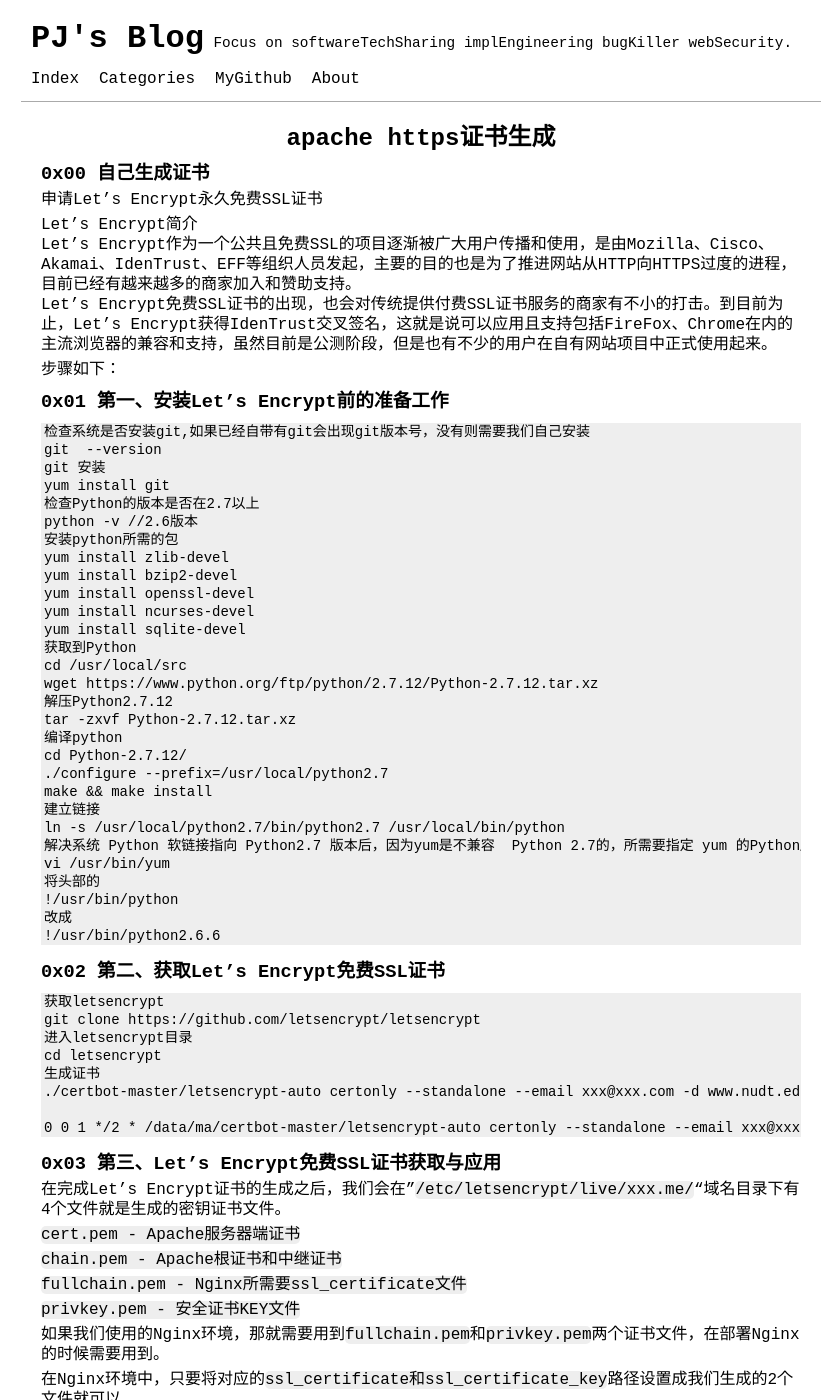
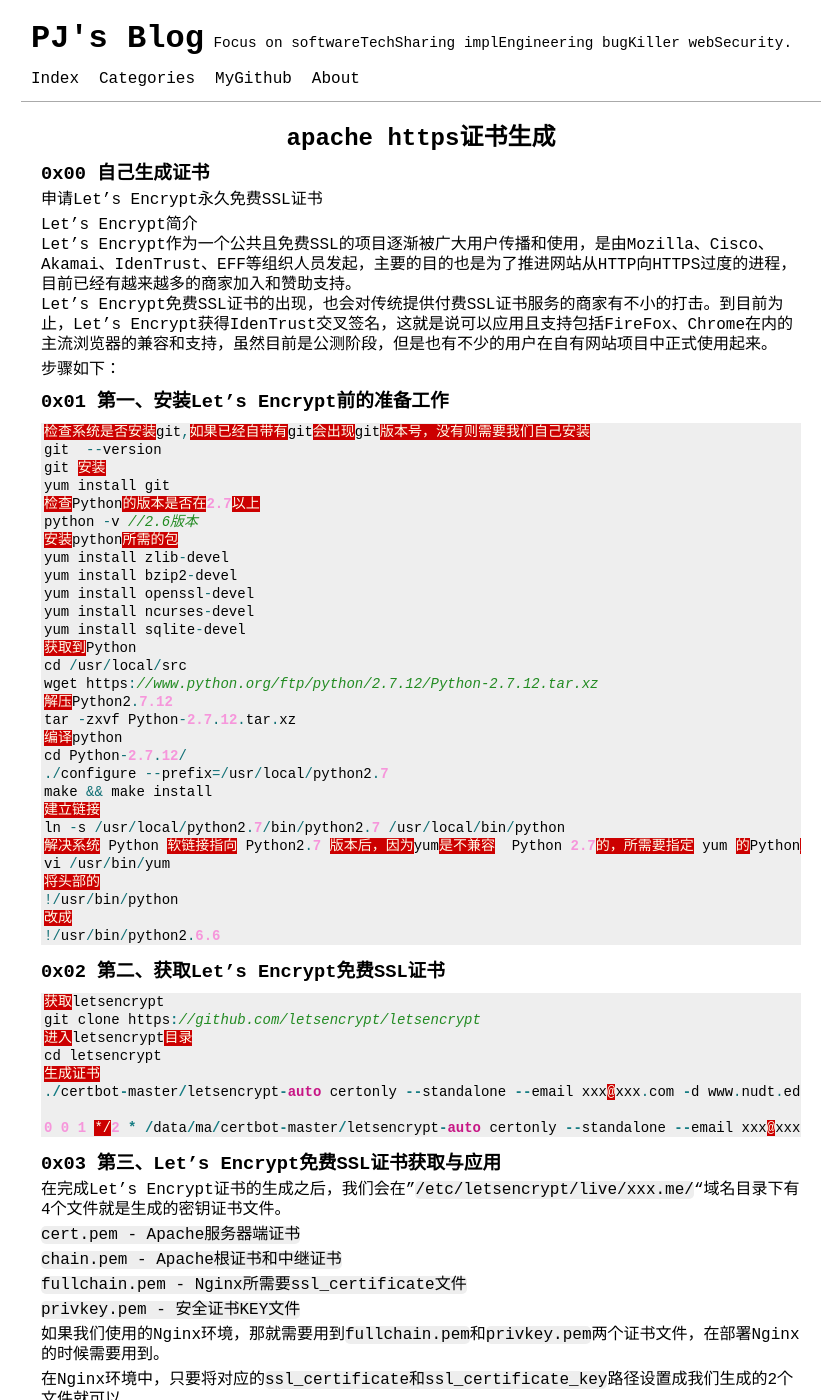
Before and after one commit to 2hux1nb0/2hux1nb0.github.io, a Jekyll site: the page built from _posts/2021-02-01-apache-https证书生成.md, in a window 1280 px wide and 1400 px high. Shown: the whole window, without its empty margins (219-1051 px from the left). Built offline with Jekyll 4.4.1, drawn with Linux system fonts in a browser that asks for light colours; some of the changed text lies outside the part shown.

Commit message:
Update 2021-02-01-apache-https证书生成.md

````diff
--- a/_posts/2021-02-01-apache-https证书生成.md
+++ b/_posts/2021-02-01-apache-https证书生成.md
@@ -16,7 +16,7 @@ Let's Encrypt免费SSL证书的出现，也会对传统提供付费SSL证书服
 
 ### 0x01 第一、安装Let's Encrypt前的准备工作
 
-```
+```c#
 检查系统是否安装git,如果已经自带有git会出现git版本号，没有则需要我们自己安装
 git  --version
 git 安装
@@ -48,10 +48,9 @@ vi /usr/bin/yum
 !/usr/bin/python2.6.6
 ```
 
-
 ### 0x02 第二、获取Let's Encrypt免费SSL证书
 
- ```
+ ```c
 获取letsencrypt
 git clone https://github.com/letsencrypt/letsencrypt
 进入letsencrypt目录
@@ -61,7 +60,6 @@ cd letsencrypt
 
 0 0 1 */2 * /data/ma/certbot-master/letsencrypt-auto certonly --standalone --email xxx@xxx.com -d www.nudt.edu.cn -d english.nudt.edu.cn
 ```
-
 
 ### 0x03 第三、Let's Encrypt免费SSL证书获取与应用
 
@@ -79,15 +77,14 @@ cd letsencrypt
 
 在Nginx环境中，只要将对应的`ssl_certificate和ssl_certificate_key`路径设置成我们生成的2个文件就可以。
 
+打开linux配置文件，找到`HTTPS 443`端口配置的`server`
 
-打开linux配置文件，找到`HTTPS 443`端口配置的`server`
-```
- ssl_certificate /etc/letsencrypt/live/zhaoheqiang.me/fullchain.pem;
- ssl_certificate_key /etc/letsencrypt/live/zhaoheqiang.me/privkey.pem;
+```c++
+ ssl_certificate /etc/letsencrypt/live/xxx.me/fullchain.pem;
+ ssl_certificate_key /etc/letsencrypt/live/xxx.me/privkey.pem;
 ```
 
 ### 0x04 第四、解决Let's Encrypt免费SSL证书有效期问题
-
 
 Let's Encrypt证书是有效期90天的，需要我们自己手工更新续期才可以。
 
@@ -98,17 +95,17 @@ Let's Encrypt证书是有效期90天的，需要我们自己手工更新续期
 这样我们在90天内再去执行一次就可以解决续期问题，这样又可以继续使用90天。如果我们怕忘记的话也可以利用linux  crontab定时执行更新任务
 
 2.修改配置文件
-`httpd.conf `
+`httpd.conf`
 找到 `LoadModule socache_shmcb_module modules/mod_socache_shmcb.so`，把前面的注释去掉
 
 找到 `LoadModule ssl_module modules/mod_ssl.so` ，把前面的注释去掉
 
 找到 `LoadModule rewrite_module modules/mod_rewrite.so`，把前面的注释去掉
 
-
 找到 `Include conf/extra/httpd-ssl.conf`，把前面的注释去掉
 
 修改`extra/httpd-ssl.conf`
+
 ```php
 <VirtualHost _default_:443>
 这段开始，就是虚拟主机ssl的配置
@@ -117,10 +114,13 @@ SSLCertificateFile "/usr/local/apache/conf/server.crt"
 SSLCertificateKeyFile "/usr/local/apache/conf/server.key"
 这是https相关证书的配置路径
 ```
+
 在最后添加
-```
+
+```java
 RewriteEngine on
 RewriteCond %{SERVER_PORT} !^443$
 RewriteRule ^/?(.*)$ https://%{SERVER_NAME}/$1 [L,R]
 ```
+
 当输入http时，自动跳到https
````
